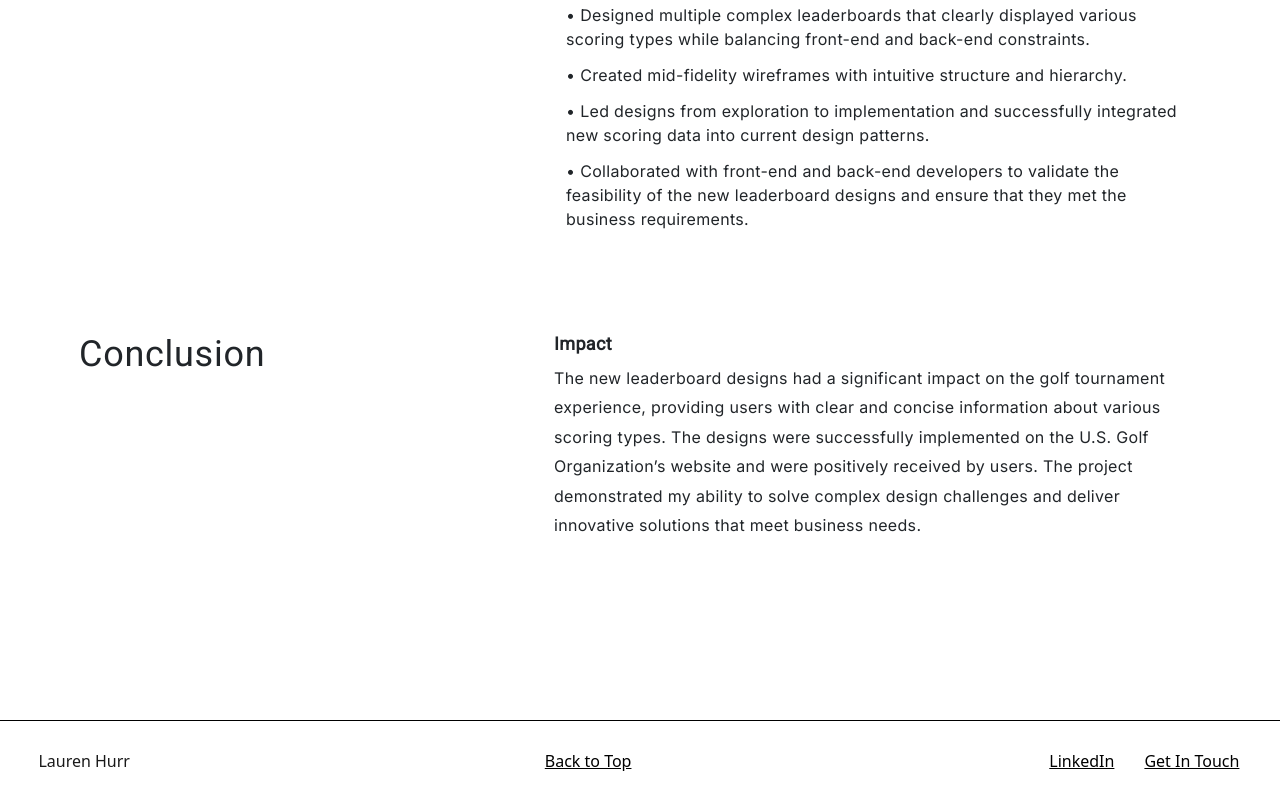
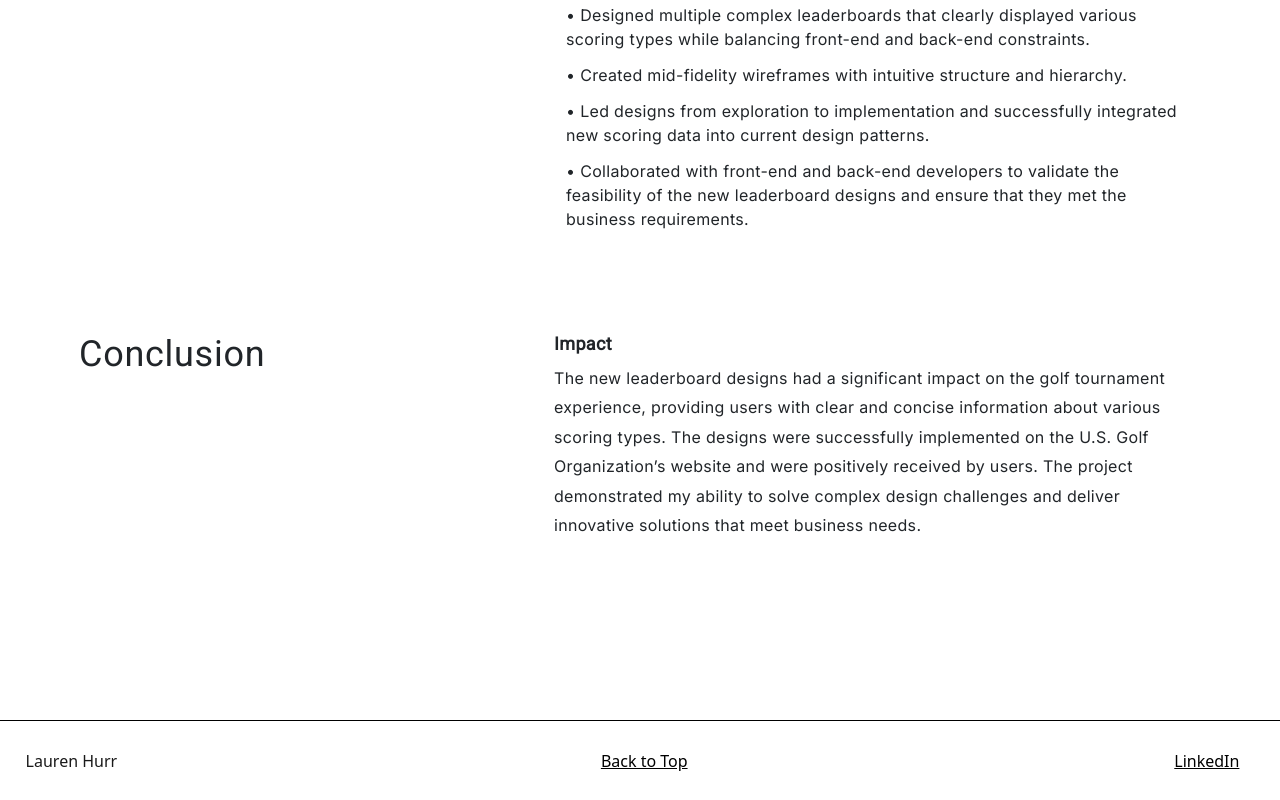
Before and after one commit to lauren-hurr/react-portfolio, a React (Create React App) app in the folder amplifyapp/: page /golf in a window 1280 px wide. Shown: the part 1368-2168 px from the top of the page. Built offline with nearby package versions, Linux system fonts and the light colour scheme; a web font is replaced by a local one.

Commit message:
Updating Footer

```diff
--- a/amplifyapp/src/components/Footer.css
+++ b/amplifyapp/src/components/Footer.css
@@ -10,7 +10,11 @@
 .footer > .navbar-brand {
     font-size: 16px;
     font-weight: 450;
-    padding-left: 1vw
+
+}
+
+.footerBrand {
+    padding-left: 0;
 }
 
 .footer > * > .nav-link {
--- a/amplifyapp/src/components/Footer.js
+++ b/amplifyapp/src/components/Footer.js
@@ -12,8 +12,8 @@ function Footer() {
                     <Nav.Link href="/">Back to Top</Nav.Link>
                 </Nav>
                 <Nav className="ms-auto">
-                    <Nav.Link href="/">LinkedIn</Nav.Link>
-                    <Nav.Link href="/">Get In Touch</Nav.Link>
+                    <Nav.Link href="https://www.linkedin.com/in/laurenhurr">LinkedIn</Nav.Link>
+
                 </Nav>
             </Navbar>
         </>
```
